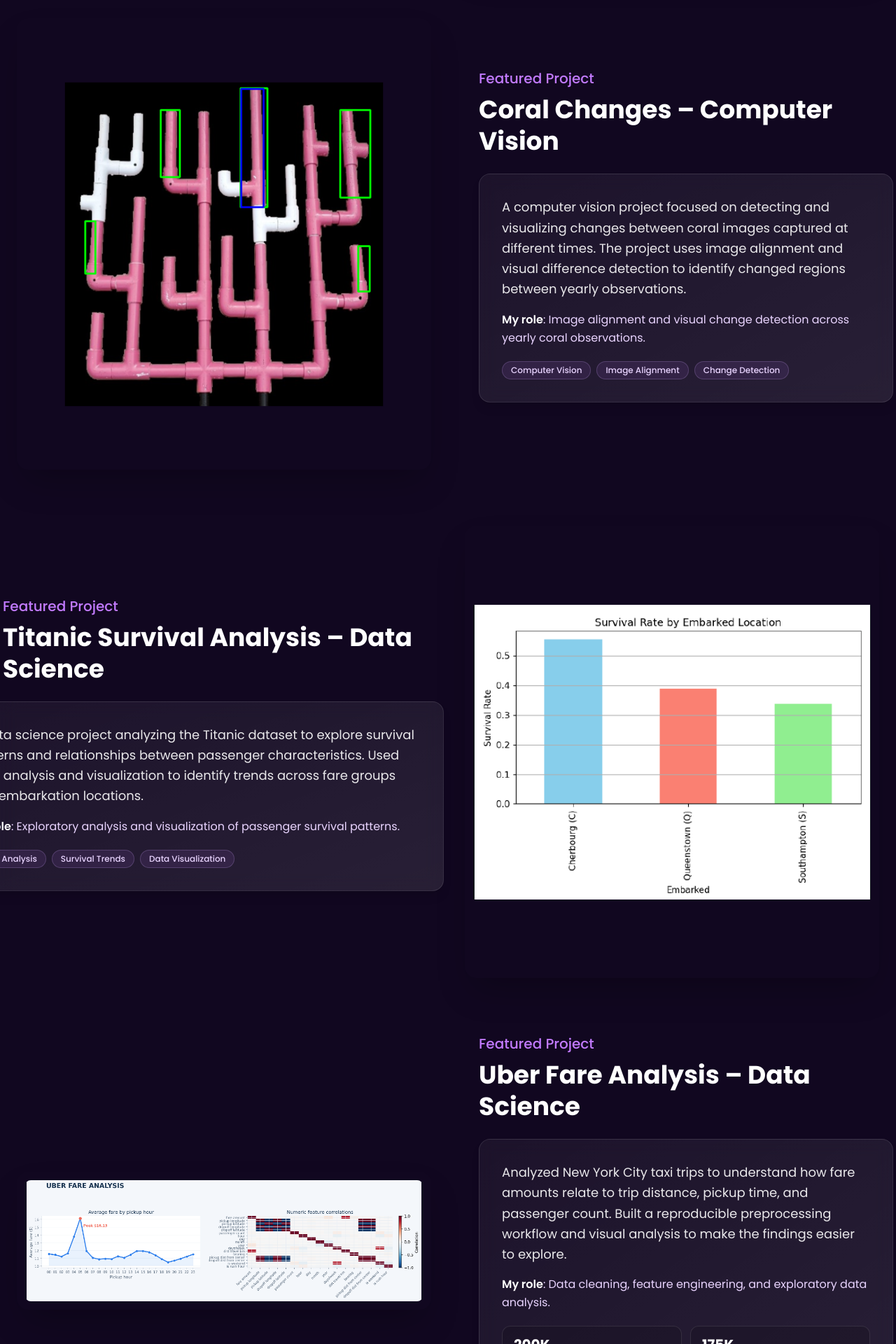
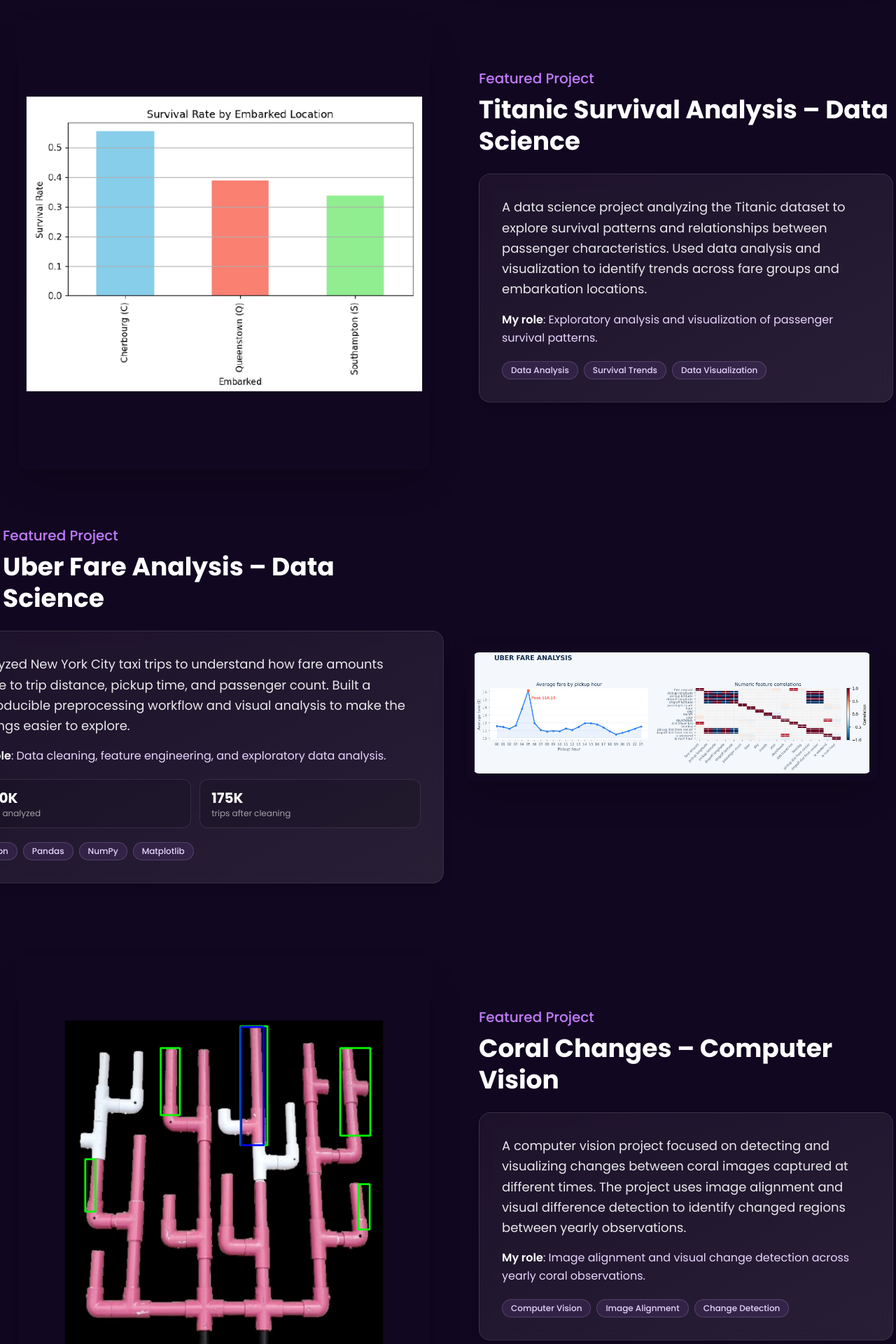
Before and after one commit to AliMohamed3122005/Portfolio, a Next.js app: page / in a window 1280 px wide. Shown: the part 3220-5140 px from the top of the page at 70% size. Built offline with nearby package versions, Linux system fonts and the light colour scheme.

Commit message:
Update portfolio

```diff
--- a/app/components/Projects.tsx
+++ b/app/components/Projects.tsx
@@ -25,15 +25,6 @@
     metrics: [{ value: "3rd", label: "place at the championship" }],
   },
   {
-    id: 2,
-    title: "Coral Changes – Computer Vision",
-    description:
-      "A computer vision project focused on detecting and visualizing changes between coral images captured at different times. The project uses image alignment and visual difference detection to identify changed regions between yearly observations.",
-    image: "/projects/coral-changes2.png",
-    role: "Image alignment and visual change detection across yearly coral observations.",
-    tools: ["Computer Vision", "Image Alignment", "Change Detection"],
-  },
-  {
     id: 3,
     title: "Titanic Survival Analysis – Data Science",
     description:
@@ -54,6 +45,15 @@
       { value: "200K", label: "trips analyzed" },
       { value: "175K", label: "trips after cleaning" },
     ],
+  },
+  {
+    id: 2,
+    title: "Coral Changes – Computer Vision",
+    description:
+      "A computer vision project focused on detecting and visualizing changes between coral images captured at different times. The project uses image alignment and visual difference detection to identify changed regions between yearly observations.",
+    image: "/projects/coral-changes2.png",
+    role: "Image alignment and visual change detection across yearly coral observations.",
+    tools: ["Computer Vision", "Image Alignment", "Change Detection"],
   },
   {
     id: 6,
```
